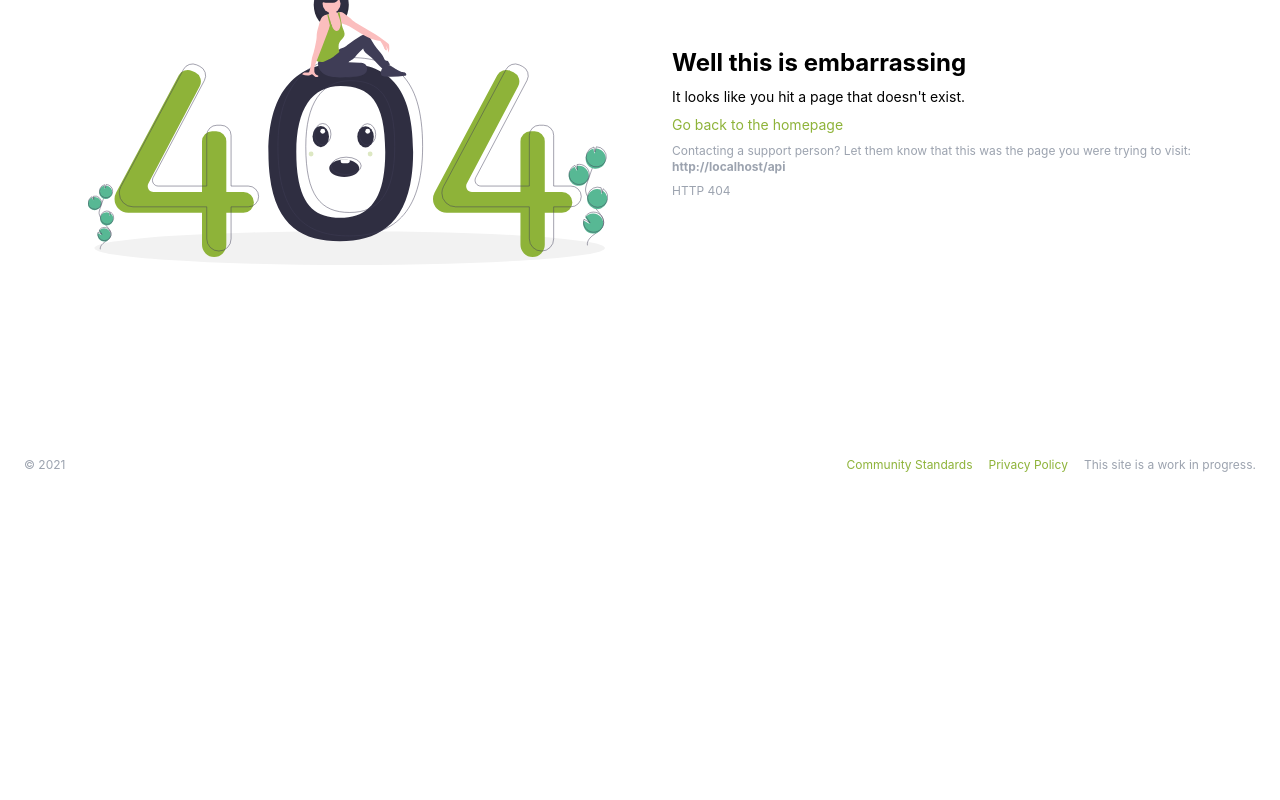
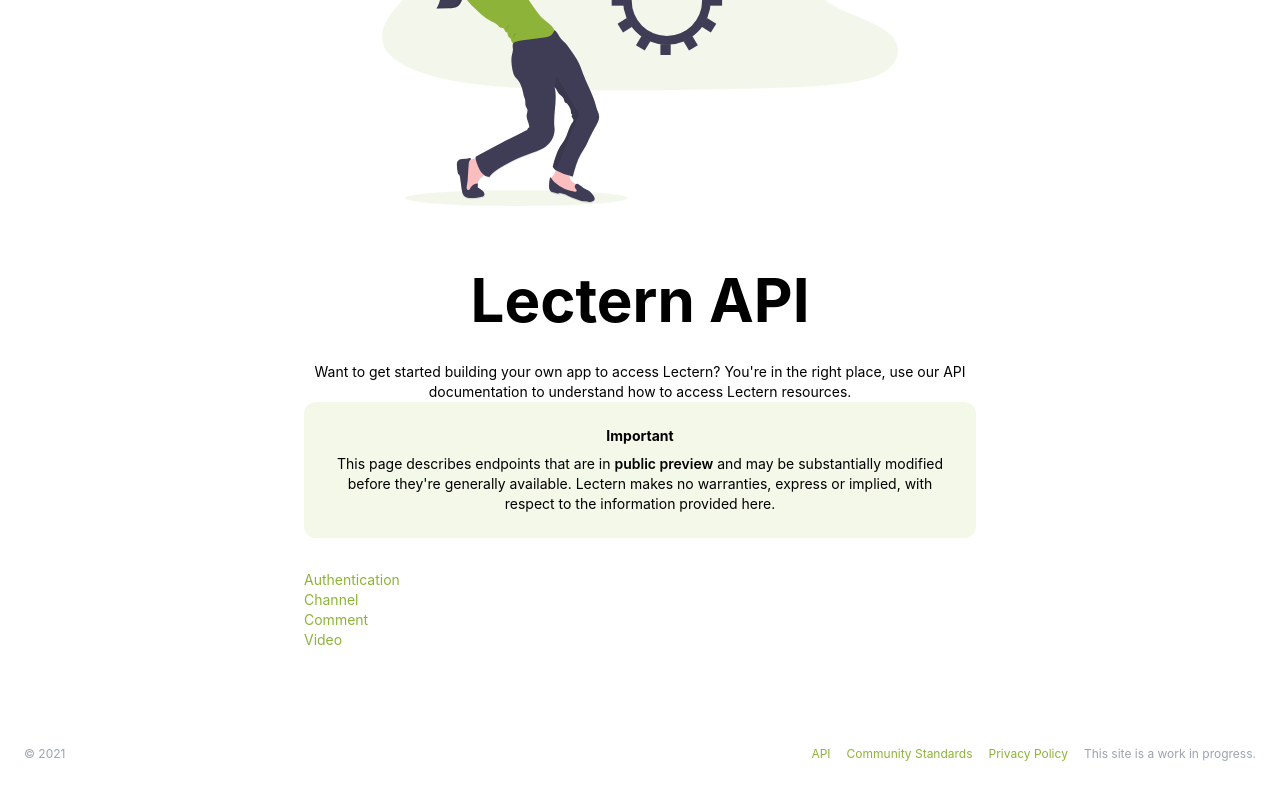
Before and after one commit to itsmichaelwest/lectern, a React (Create React App) app: page /api in a window 1280 px wide. Shown: the part 332-1132 px from the top of the page. Before the commit the page ends 853 px from the top, so only its background shows below. Built offline with nearby package versions, Linux system fonts and the light colour scheme; no server answers; a web font is replaced by a local one; what @tailwindcss/typography would draw is missing.

Commit message:
More work on API docs

```diff
--- a/src/App.js
+++ b/src/App.js
@@ -5,6 +5,7 @@ import Home from './pages/Home'
 import Profile from './pages/Profile'
 import NotFound from './pages/NotFound'
 import Login from './pages/Login'
+import ScrollToTop from './components/ScrollToTop'
 import Navigation from './components/Navigation'
 import Footer from './components/Footer'
 import Video from './pages/Video'
@@ -12,12 +13,14 @@ import Channel from './pages/Channel'
 import Upload from './pages/Upload'
 import PrivacyPolicy from './pages/PrivacyPolicy'
 import CommunityStandards from './pages/CommunityStandards'
+import APIDocsHome from './components/api-docs/APIHome'
 import APIDocs from './pages/APIDocs'
 
 export default class App extends Component {
     render () {
         return (
             <BrowserRouter>
+                <ScrollToTop/>
                 <Navigation/>
                 <div className="container max-w-7xl mx-auto px-4 sm:px-6 text-sm">
                     <Switch>
@@ -30,6 +33,7 @@ export default class App extends Component {
                         <Route path="/privacy" component={PrivacyPolicy} />
                         <Route path="/community-standards" component={CommunityStandards} />
                         <Route path="/api/:apiType" component={APIDocs} />
+                        <Route path="/api" component={APIDocsHome} />
                         <Route component={NotFound} />
                     </Switch>
                 </div>
--- a/src/Design.js
+++ b/src/Design.js
@@ -1,7 +1,7 @@
 const design = {
     URL: 'text-primary-600 hover:text-primary-900',
     Input: 'text-sm p-3 rounded-md border-gray-300 hover:border-gray-500 focus:border-primary focus:ring-primary',
-    InputDropdown: 'text-sm rounded-md border-gray-300 hover:border-gray-500 focus:border-primary focus:ring-primary',
+    InputDropdown: 'text-sm rounded-md border-gray-300 hover:border-gray-500 focus:outline-none focus:ring-2 focus:ring-offset-2 focus:ring-offset-gray-100 focus:ring-primary-500',
     Button: 'inline-flex justify-center rounded-md border border-gray-300 shadow-sm px-4 py-2 bg-white text-sm font-medium text-gray-700 hover:bg-gray-50 focus:outline-none focus:ring-2 focus:ring-offset-2 focus:ring-offset-gray-100 focus:ring-primary-500',
     ButtonPrimary: 'justify-center rounded-md border border-primary shadow-sm px-4 py-2 bg-white text-sm font-medium text-white bg-primary hover:bg-primary-700 focus:outline-none focus:ring-2 focus:ring-offset-2 focus:ring-offset-gray-100 focus:ring-primary-500',
     ButtonDestructive: 'inline-block rounded-md border border-red-500 shadow-sm px-4 py-2 bg-red-600 text-sm font-medium text-gray-100 hover:bg-red-800 focus:outline-none focus:ring-2 focus:ring-offset-2 focus:ring-offset-gray-100 focus:ring-red-500'
--- a/src/components/Footer.js
+++ b/src/components/Footer.js
@@ -11,7 +11,10 @@ export default function Footer() {
                         © 2021
                     </p>
                     <div className="float-right">
-                        <Link to="/community-standards" className={Design.URL + " mr-4"}>
+                        <Link to="/api" className={Design.URL}>
+                            API
+                        </Link>
+                        <Link to="/community-standards" className={Design.URL + " mx-4"}>
                             Community Standards
                         </Link>
                         <Link to="/privacy" className={Design.URL}>
--- /dev/null
+++ b/src/components/ScrollToTop.js
@@ -0,0 +1,12 @@
+import { useEffect } from "react";
+import { useLocation } from "react-router-dom";
+
+export default function ScrollToTop() {
+    const { pathname } = useLocation();
+
+    useEffect(() => {
+        window.scrollTo(0, 0);
+    }, [pathname]);
+
+    return null;
+}
--- /dev/null
+++ b/src/components/api-docs/APIHome.js
@@ -0,0 +1,42 @@
+import React from 'react'
+import { Link } from 'react-router-dom'
+import Design from '../../Design'
+import InProgressSVG from '../../vectors/undraw-inprogress.svg'
+import APIPublicPreview from './APIPublicPreview'
+
+export const APIHome = () => (
+    <>
+        <div>
+            <img src={InProgressSVG} className="h-96 mx-auto" alt="Illustration of someone with gears." />
+            <div className="text-center max-w-2xl mx-auto">
+                <h1 className="text-6xl font-bold mt-16 mb-8">
+                    Lectern API
+                </h1>
+                <div className="prose mx-auto">
+                    <p>
+                        Want to get started building your own app to access Lectern? You're in the right place, use
+                        our API documentation to understand how to access Lectern resources.
+                    </p>
+                    <APIPublicPreview/>
+                    <div className="text-left flex flex-col">
+                        <Link to="/api/auth" className={Design.URL} >
+                            Authentication
+                        </Link>
+                        <Link to="/api/channel"className={Design.URL} >
+                            Channel
+                        </Link>
+                        <Link to="/api/comment" className={Design.URL} >
+                            Comment
+                        </Link>
+                        <Link to="/api/video" className={Design.URL} >
+                            Video
+                        </Link>
+                    </div>
+                </div>
+
+            </div>
+        </div>
+    </>
+)
+
+export default APIHome
--- a/tailwind.config.js
+++ b/tailwind.config.js
@@ -20,7 +20,21 @@ module.exports = {
           100: '#e2edc6',
           50: '#f4f8e8'
         }
-      }
+      },
+      typography: (theme) => ({
+        DEFAULT: {
+          css: {
+            a: {
+              color: theme('colors.primary.600'),
+              textDecoration: 'none',
+              "&:hover": {
+                color: theme('colors.primary.900'),
+                textDecoration: 'none',
+              },
+            },
+          },
+        },
+      }),
     },
   },
   variants: {
```
Also changed, not shown: src/pages/APIDocs.js (+5 -5 lines), src/components/api-docs/APIAuth.js (renamed from src/components/api-docs/auth.js), src/components/api-docs/APIChannel.js (renamed from src/components/api-docs/channel.js), src/components/api-docs/APIComment.js (renamed from src/components/api-docs/comment.js), src/components/api-docs/APIVideo.js (renamed from src/components/api-docs/video.js), src/vectors/undraw-inprogress.svg (added).
